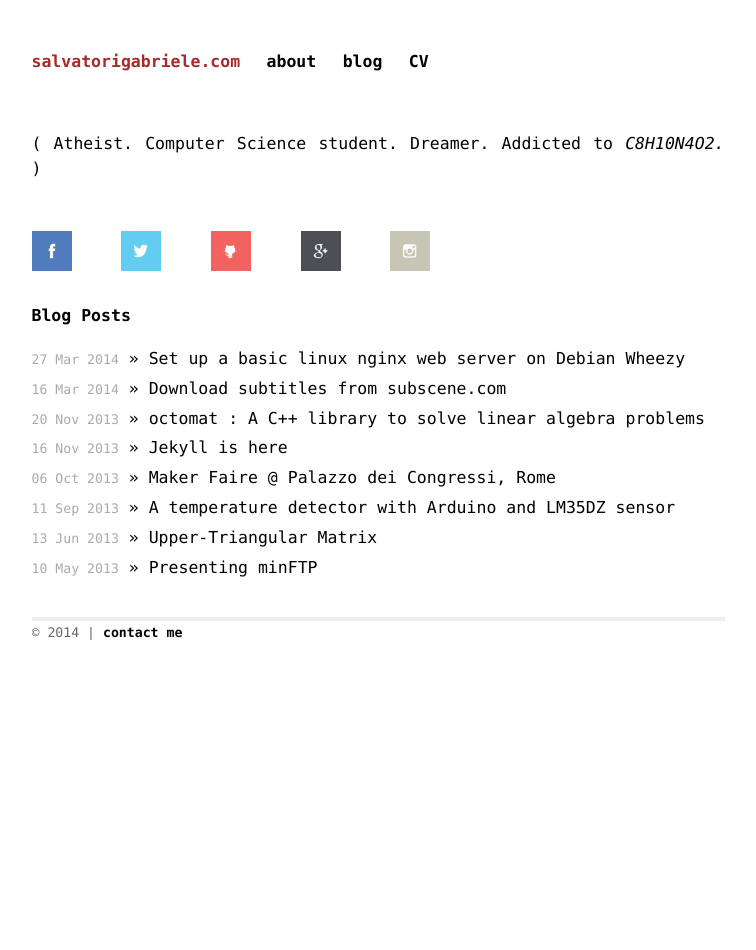
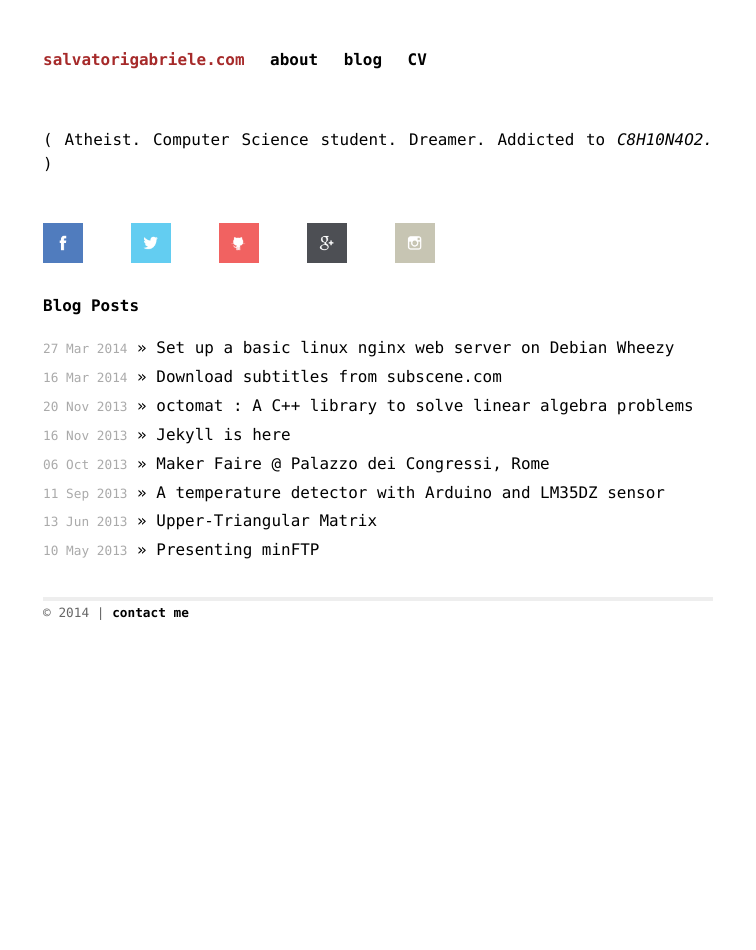
Before and after one commit to gsalvatori/salvatorigabriele.com, a Jekyll site: the page built from index.html, in a window 1280 px wide. Shown: the whole page, without its empty margins (262-1018 px from the left). Built offline with Jekyll 4.4.1, drawn with Linux system fonts in a browser that asks for light colours; Markdown is read by kramdown in place of the engine named in the settings.

Commit message:
Update main.css

```diff
--- a/css/main.css
+++ b/css/main.css
@@ -17,7 +17,7 @@ html, body {
 
 body {
   background-color: white;
-  font: 15px Menlo, Monaco, monospace;
+  font: 14.5px Menlo, Monaco, monospace;
   *font-size: small;
   text-align: center;
 }
```
